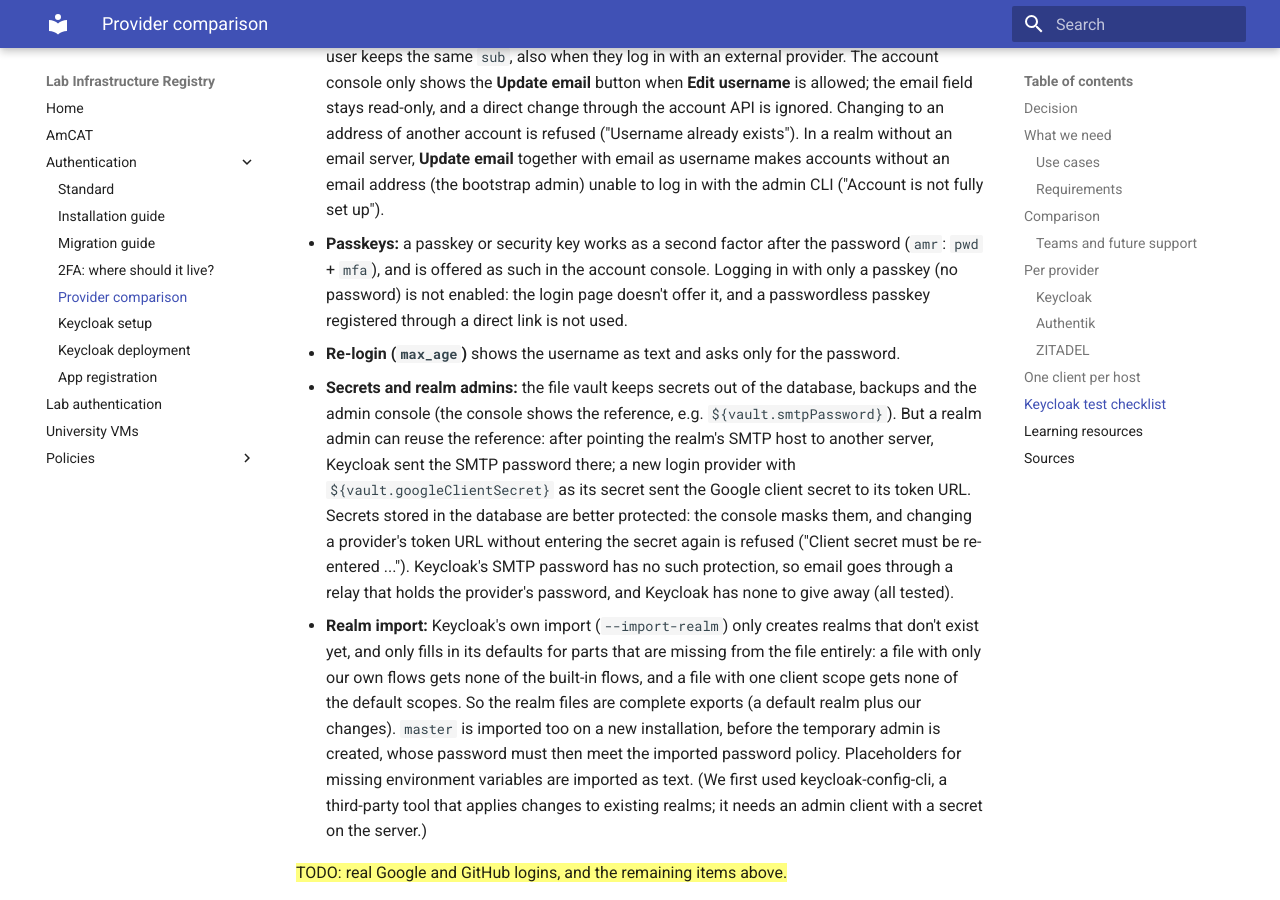
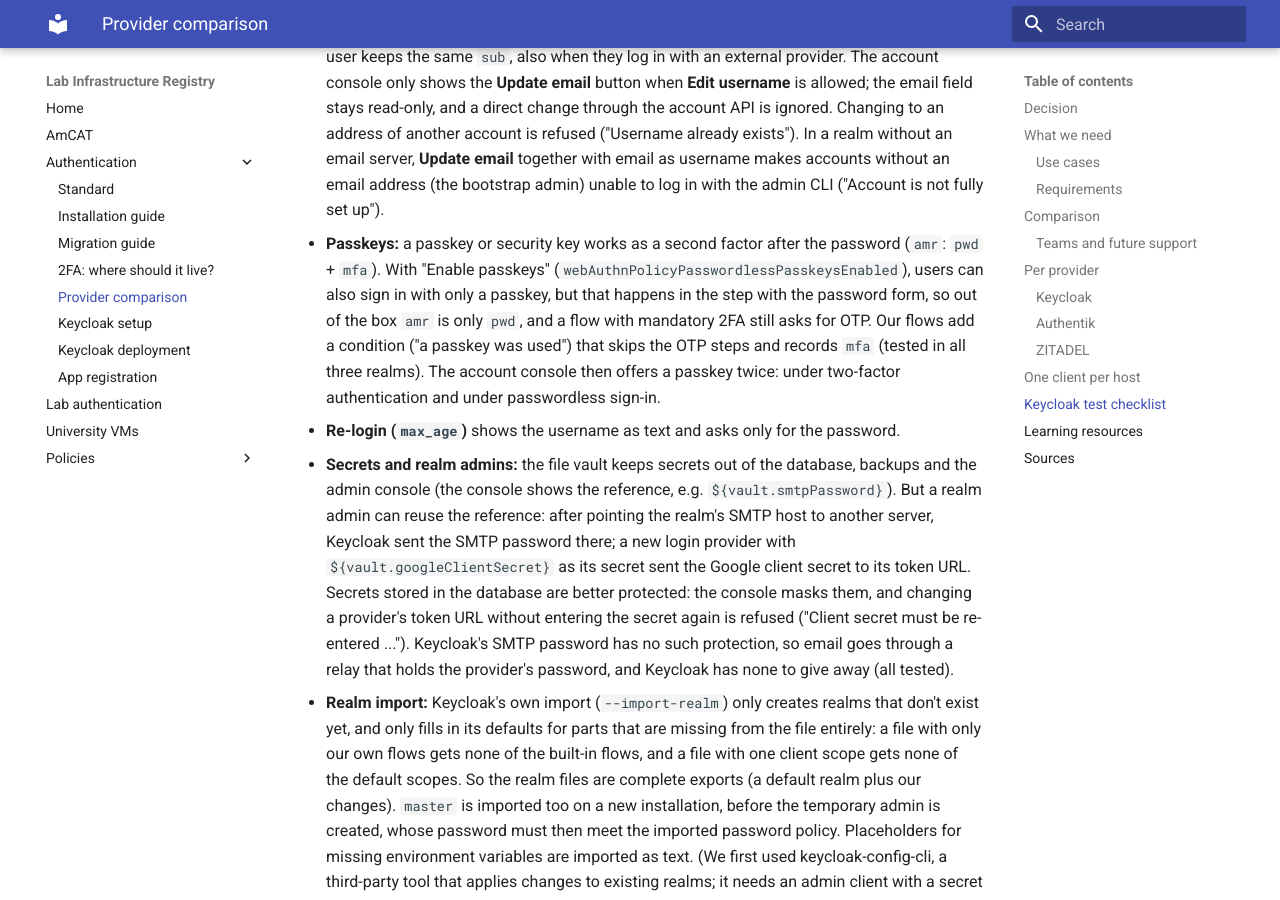
Before and after one commit to kasperwelbers/societal-analytics-lab-infra, an MkDocs documentation site: the page built from docs/auth-providers.md, in a window 1280 px wide and 900 px high, scrolled down 8870 px. Built offline with MkDocs 1.6.1 and Material for MkDocs 9.7.7, drawn with Linux system fonts in a browser that asks for light colours; some of the changed text lies outside the part shown.

Commit message:
Keycloak: passkey login, counted as 2FA
- "Enable passkeys" in all three realms: users can sign in with only a
  passkey ("Sign in with Passkey", or the browser's suggestion)
- Out of the box, Keycloak records such a login as 'pwd' only and still
  asks for OTP where 2FA is mandatory. The flows now skip the OTP steps
  after a passkey login, and a small sub-flow records 'mfa' in amr
  (tested in master, lab and idp; password logins with and without OTP,
  the passkey as second factor, email changes and consent unchanged)
- realms/README.md, the overview, the runbook and the findings updated

Co-Authored-By: Claude Opus 5.5 <noreply@anthropic.com>
Claude-Session: https://claude.ai/code/session_019W6Pqxp2q1zbwJeh2ybKkP

```diff
--- a/docs/auth-providers.md
+++ b/docs/auth-providers.md
@@ -130,7 +130,7 @@ Instead of DCR, apps are registered through our own [app registration site](./ap
 **Users and 2FA**
 
 - [x] Self-registration with required email verification.
-- [x] `amr` for password, password plus TOTP, and password plus passkey or security key: `pwd`, and `pwd` + `mfa`. (Passkey login without a password is not enabled, see the findings.)
+- [x] `amr` for password, password plus TOTP, password plus passkey or security key, and a passkey alone: `pwd`, and `pwd` + `mfa` (see the findings for the passkey alone).
 - [x] Step-up: `max_age` triggers a new login, and `auth_time` is updated (tested with `max_age=5`).
 - [ ] Requesting 2FA with `acr_values`: a user without a second factor is asked to set one up. Our server checks the returned `acr`. (Not used: our setup signals 2FA in `amr`, and our software does step-up with `max_age`.)
 - [ ] Users can't add login methods (e.g. link other accounts) unless we allow it.
@@ -171,7 +171,7 @@ Tested with Keycloak 26.8 (locally, with the realm configuration of the runbook)
 * **Client updates** keep attributes that are left out; clearing one needs an empty value. Searching clients by attribute is disabled by default.
 * **Emails:** Keycloak sends the verification email on the first visit to the "verify your email" page (not on the registration form itself), and the password reset email when "forgot password" is submitted. Both only when `client_id` in the URL is the app of the login, which makes a limit per app in the proxy possible. Resending a verification email right away sends nothing (Keycloak throttles it). With email verification on, Keycloak 26.8 lets new users choose their password only after verifying their email.
 * **Email address as username, and changing it:** the required action **Update email** is off by default; without it, users edit their address directly and it is only verified afterwards. With it, the address (and the username) changes only after the new address is confirmed, and the user keeps the same `sub`, also when they log in with an external provider. The account console only shows the **Update email** button when **Edit username** is allowed; the email field stays read-only, and a direct change through the account API is ignored. Changing to an address of another account is refused ("Username already exists"). In a realm without an email server, **Update email** together with email as username makes accounts without an email address (the bootstrap admin) unable to log in with the admin CLI ("Account is not fully set up").
-* **Passkeys:** a passkey or security key works as a second factor after the password (`amr`: `pwd` + `mfa`), and is offered as such in the account console. Logging in with only a passkey (no password) is not enabled: the login page doesn't offer it, and a passwordless passkey registered through a direct link is not used.
+* **Passkeys:** a passkey or security key works as a second factor after the password (`amr`: `pwd` + `mfa`). With "Enable passkeys" (`webAuthnPolicyPasswordlessPasskeysEnabled`), users can also sign in with only a passkey, but that happens in the step with the password form, so out of the box `amr` is only `pwd`, and a flow with mandatory 2FA still asks for OTP. Our flows add a condition ("a passkey was used") that skips the OTP steps and records `mfa` (tested in all three realms). The account console then offers a passkey twice: under two-factor authentication and under passwordless sign-in.
 * **Re-login (`max_age`)** shows the username as text and asks only for the password.
 * **Secrets and realm admins:** the file vault keeps secrets out of the database, backups and the admin console (the console shows the reference, e.g. `${vault.smtpPassword}`). But a realm admin can reuse the reference: after pointing the realm's SMTP host to another server, Keycloak sent the SMTP password there; a new login provider with `${vault.googleClientSecret}` as its secret sent the Google client secret to its token URL. Secrets stored in the database are better protected: the console masks them, and changing a provider's token URL without entering the secret again is refused ("Client secret must be re-entered ..."). Keycloak's SMTP password has no such protection, so email goes through a relay that holds the provider's password, and Keycloak has none to give away (all tested).
 * **Realm import:** Keycloak's own import (`--import-realm`) only creates realms that don't exist yet, and only fills in its defaults for parts that are missing from the file entirely: a file with only our own flows gets none of the built-in flows, and a file with one client scope gets none of the default scopes. So the realm files are complete exports (a default realm plus our changes). `master` is imported too on a new installation, before the temporary admin is created, whose password must then meet the imported password policy. Placeholders for missing environment variables are imported as text. (We first used keycloak-config-cli, a third-party tool that applies changes to existing realms; it needs an admin client with a secret on the server.)
```
Also changed, not shown: deploy/keycloak/realms/README.md (+3 -1 lines), docs/keycloak-deploy.md (+3 -1 lines), docs/keycloak.md (+1 -1 lines), 3 other files.
